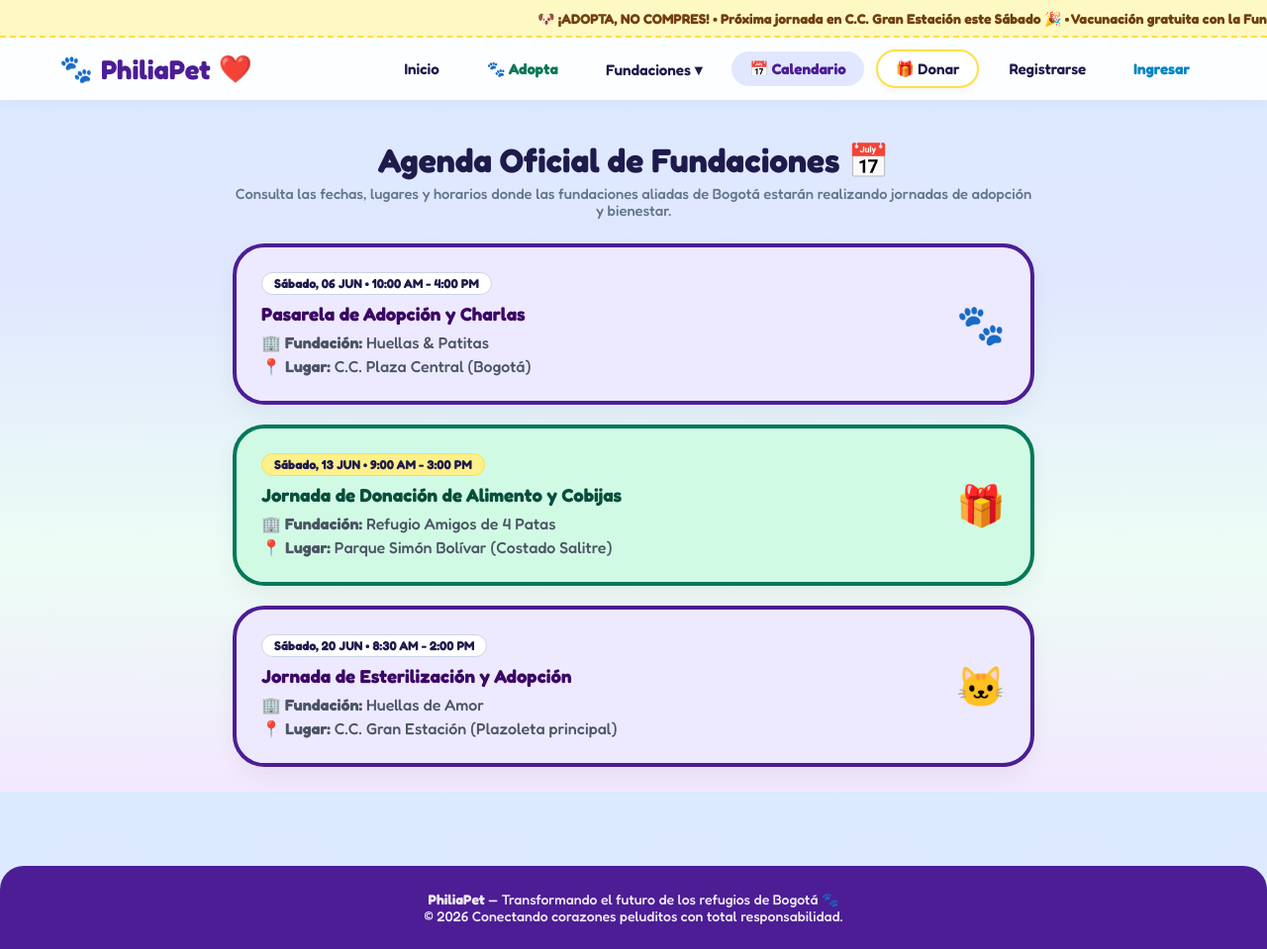
After one commit to isaaakx7698/PhiliaPet, a PHP site: page /views/calendario_view.php in a window 1280 px wide. The commit adds this page. Shown: the whole page at 99% size. Run offline with PHP 8.4, Linux system fonts and the light colour scheme.

Commit message:
Actualización del calendario de PhiliaPet

```diff
--- /dev/null
+++ b/views/calendario_view.php
@@ -0,0 +1,111 @@
+<?php
+if (session_status() === PHP_SESSION_NONE) {
+    session_start();
+}
+?>
+<!DOCTYPE html>
+<html lang="es">
+<head>
+    <meta charset="UTF-8">
+    <meta name="viewport" content="width=device-width, initial-scale=1.0">
+    <title>PhiliaPet 🐾 Calendario de Fundaciones</title>
+    <link rel="stylesheet" href="assets/style.css">
+</head>
+<body>
+
+    <!-- MARQUESINA -->
+    <div class="marquesina-contenedor">
+        <div class="marquesina-texto">
+            🐶 ¡ADOPTA, NO COMPRES! • Próxima jornada en C.C. Gran Estación este Sábado 🎉 • Vacunación gratuita con la Fundación Huellas de Amor 🐱 • ¡Ayúdanos a salvar vidas en Bogotá! ❤️ •
+        </div>
+    </div>
+
+    <!-- ENCABEZADO -->
+    <header>
+        <div class="logo-animado">
+            <span>🐾</span> PhiliaPet <span class="heart">❤️</span>
+        </div>
+        <nav>
+            <a href="index.php?action=inicio" class="nav-link">Inicio</a>
+            <a href="index.php?action=catalogo_adopcion" class="nav-link" style="color: #047857; font-weight: bold;">🐾 Adopta</a>
+
+            <div class="dropdown-fundaciones">
+                <a href="index.php?action=inicio#mascotas" class="nav-link">Fundaciones ▾</a>
+                <div class="dropdown-content">
+                    <a href="index.php?action=inicio#mascotas">Ver Listado</a>
+                    <a href="index.php?action=unir_refugio" style="color: var(--verde-borde) !important; font-weight: bold;">🐾 Unir mi Refugio</a>
+                </div>
+            </div>
+
+            <a href="index.php?action=calendario" class="nav-link activo" style="font-weight: bold;">📅 Calendario</a>
+            <a href="index.php?action=inicio#donar" class="nav-link btn-nav-donar">🎁 Donar</a>
+
+            <?php if (isset($_SESSION['rol'])): ?>
+                <?php if ($_SESSION['rol'] === 'adoptante'): ?>
+                    <a href="index.php?action=perfil_adoptante" class="nav-link" style="background: #e0e7ff; color: #4338ca; padding: 6px 14px; border-radius: 12px; font-weight: bold;">👤 Mi Perfil</a>
+                <?php elseif ($_SESSION['rol'] === 'refugio'): ?>
+                    <a href="index.php?action=panel_refugio" class="nav-link" style="color: #4c1d95; font-weight: bold;">⚙️ Panel Refugio</a>
+                <?php elseif ($_SESSION['rol'] === 'admin'): ?>
+                    <a href="index.php?action=panel_admin" class="nav-link" style="color: #4c1d95; font-weight: bold;">🛡️ Panel Admin</a>
+                <?php endif; ?>
+                <a href="index.php?action=logout" class="nav-link" style="color: #ef4444; font-weight: 600;">Cerrar Sesión</a>
+            <?php else: ?>
+                <a href="index.php?action=registro" class="nav-link">Registrarse</a>
+                <a href="index.php?action=login" class="nav-link" style="color: #0284c7; font-weight: bold;">Ingresar</a>
+            <?php endif; ?>
+        </nav>
+    </header>
+
+    <!-- CONTENIDO PRINCIPAL: CALENDARIO DE JORNADAS -->
+    <section class="seccion-mascotas" style="padding: 40px 20px;">
+        <div class="titulo-decorado">
+            <h2>Agenda Oficial de Fundaciones 📅</h2>
+            <p class="subtitulo">Consulta las fechas, lugares y horarios donde las fundaciones aliadas de Bogotá estarán realizando jornadas de adopción y bienestar.</p>
+        </div>
+
+        <div style="max-width: 900px; margin: 0 auto; display: flex; flex-direction: column; gap: 20px;">
+
+            <!-- Evento 1 -->
+            <div class="tarjeta-peludito card-lavanda" style="padding: 25px; display: flex; justify-content: space-between; align-items: center; text-align: left;">
+                <div>
+                    <span class="tag-propiedad color-azul" style="margin-bottom: 8px; display: inline-block;">Sábado, 06 JUN • 10:00 AM - 4:00 PM</span>
+                    <h3 style="color: #3b0764; margin-bottom: 8px;">Pasarela de Adopción y Charlas</h3>
+                    <p style="margin: 0; color: #4b5563;"><strong>🏢 Fundación:</strong> Huellas & Patitas</p>
+                    <p style="margin: 4px 0 0 0; color: #4b5563;">📍 <strong>Lugar:</strong> C.C. Plaza Central (Bogotá)</p>
+                </div>
+                <div style="font-size: 2.5em;">🐾</div>
+            </div>
+
+            <!-- Evento 2 -->
+            <div class="tarjeta-peludito card-menta" style="padding: 25px; display: flex; justify-content: space-between; align-items: center; text-align: left;">
+                <div>
+                    <span class="tag-propiedad color-amarillo" style="margin-bottom: 8px; display: inline-block;">Sábado, 13 JUN • 9:00 AM - 3:00 PM</span>
+                    <h3 style="color: #064e3b; margin-bottom: 8px;">Jornada de Donación de Alimento y Cobijas</h3>
+                    <p style="margin: 0; color: #4b5563;"><strong>🏢 Fundación:</strong> Refugio Amigos de 4 Patas</p>
+                    <p style="margin: 4px 0 0 0; color: #4b5563;">📍 <strong>Lugar:</strong> Parque Simón Bolívar (Costado Salitre)</p>
+                </div>
+                <div style="font-size: 2.5em;">🎁</div>
+            </div>
+
+            <!-- Evento 3 -->
+            <div class="tarjeta-peludito card-lavanda" style="padding: 25px; display: flex; justify-content: space-between; align-items: center; text-align: left;">
+                <div>
+                    <span class="tag-propiedad color-azul" style="margin-bottom: 8px; display: inline-block;">Sábado, 20 JUN • 8:30 AM - 2:00 PM</span>
+                    <h3 style="color: #3b0764; margin-bottom: 8px;">Jornada de Esterilización y Adopción</h3>
+                    <p style="margin: 0; color: #4b5563;"><strong>🏢 Fundación:</strong> Huellas de Amor</p>
+                    <p style="margin: 4px 0 0 0; color: #4b5563;">📍 <strong>Lugar:</strong> C.C. Gran Estación (Plazoleta principal)</p>
+                </div>
+                <div style="font-size: 2.5em;">🐱</div>
+            </div>
+
+        </div>
+    </section>
+
+    <!-- FOOTER -->
+    <footer>
+        <p><strong>PhiliaPet</strong> — Transformando el futuro de los refugios de Bogotá 🐾</p>
+        <p>&copy; 2026 Conectando corazones peluditos con total responsabilidad.</p>
+    </footer>
+
+</body>
+</html>
```
Also changed, not shown: index.php (+9 -1 lines), views/inicio_view.php (+7 -4 lines).
